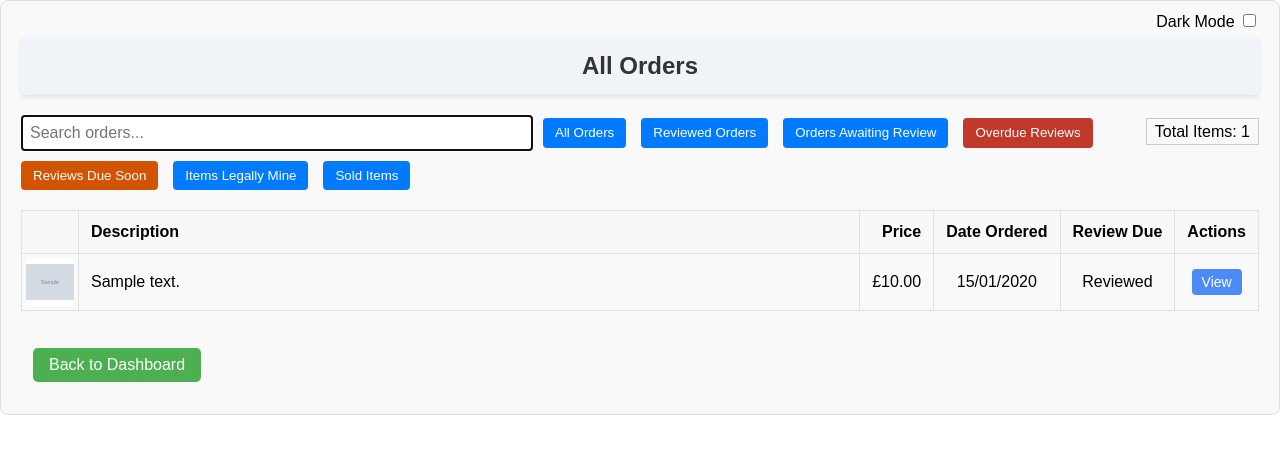
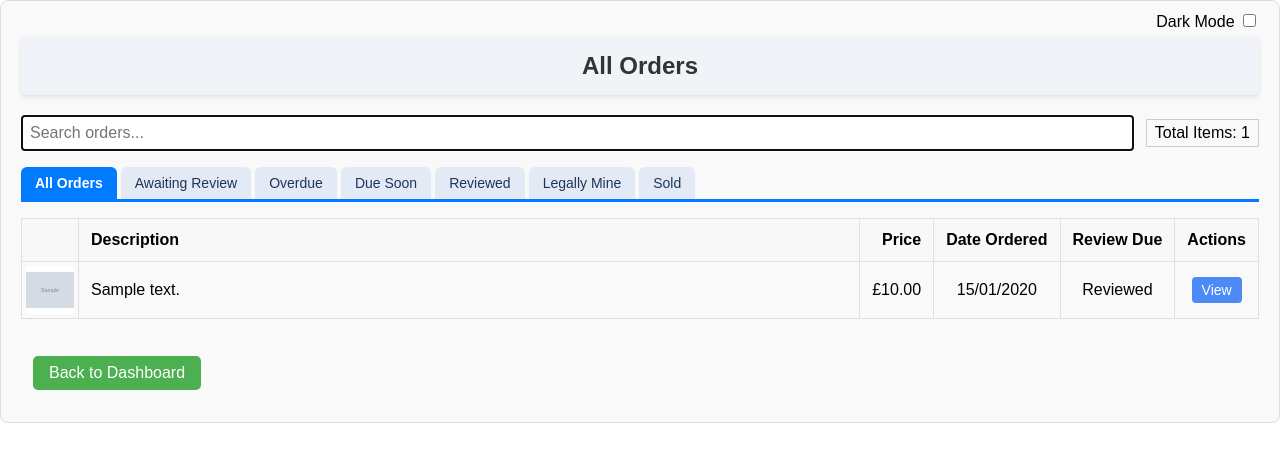
Before and after one commit to infidelus/vine-orders-app, a Flask app: page /orders?filter=all in a window 1280 px wide. Shown: the top 462 px of the page. Run offline with Flask 3, Linux system fonts and the light colour scheme; tables that the repository leaves empty hold one stand-in row (values such as "Sample post"); grey boxes marked "Sample" are stand-in pictures.

Commit message:
Replace the orders page filter buttons with tabs
- Search box on its own full-width row with the item count
- Filters shown as matching tabs with the current one highlighted
- Overdue and Due Soon tabs show their counts as red/amber badges
- Tabs share the width neatly on narrow windows

Co-Authored-By: Claude Opus 5.5 <noreply@anthropic.com>
Claude-Session: https://claude.ai/code/session_01W5yiS6iqTCSKypt1SRSzjz

```diff
--- a/app.py
+++ b/app.py
@@ -437,6 +437,32 @@ def review_due_cutoffs():
     return overdue_before.strftime('%Y-%m-%d'), due_soon_before.strftime('%Y-%m-%d')
 
 
+def review_reminder_counts(cursor):
+    """Return (overdue, due_soon): how many unreviewed items fall into each."""
+    overdue_before, due_soon_before = review_due_cutoffs()
+    cursor.execute('SELECT COUNT(*) FROM orders WHERE review_date IS NULL AND date_ordered < ?',
+                   (overdue_before,))
+    overdue = cursor.fetchone()[0]
+    cursor.execute('''
+        SELECT COUNT(*) FROM orders
+        WHERE review_date IS NULL AND date_ordered >= ? AND date_ordered <= ?
+    ''', (overdue_before, due_soon_before))
+    due_soon = cursor.fetchone()[0]
+    return overdue, due_soon
+
+
+# The tabs at the top of the orders page, in order: (filter name, label)
+ORDER_FILTERS = [
+    ('all', 'All Orders'),
+    ('awaiting', 'Awaiting Review'),
+    ('overdue', 'Overdue'),
+    ('due_soon', 'Due Soon'),
+    ('reviewed', 'Reviewed'),
+    ('legally_mine', 'Legally Mine'),
+    ('sold', 'Sold'),
+]
+
+
 # Custom filter for formatting datetime in dd/mm/yyyy format
 @app.template_filter('datetimeformat')
 def datetimeformat(value, days=0, format='%d/%m/%Y'):
@@ -747,17 +773,7 @@ def index():
     sales_current_year = cursor.fetchone()[0] or 0
 
     # --- Review reminders ---
-    overdue_before, due_soon_before = review_due_cutoffs()
-    cursor.execute('''
-        SELECT COUNT(*) FROM orders
-        WHERE review_date IS NULL AND date_ordered < ?
-    ''', (overdue_before,))
-    reviews_overdue = cursor.fetchone()[0]
-    cursor.execute('''
-        SELECT COUNT(*) FROM orders
-        WHERE review_date IS NULL AND date_ordered >= ? AND date_ordered <= ?
-    ''', (overdue_before, due_soon_before))
-    reviews_due_soon = cursor.fetchone()[0]
+    reviews_overdue, reviews_due_soon = review_reminder_counts(cursor)
 
     # Fetch the statistics for the current review period
     review_period = get_current_review_period()
@@ -887,8 +903,10 @@ def orders():
     conn = get_db_connection()
     cursor = conn.cursor()
 
-    # Get the filter type, default to 'awaiting' if no filter is provided
+    # Get the filter type, default to 'awaiting' if none (or an unknown one) is given
     filter_type = request.args.get('filter', 'awaiting')
+    if filter_type not in dict(ORDER_FILTERS):
+        filter_type = 'awaiting'
 
     # Pagination (applies to ALL filters)
     try:
@@ -983,6 +1001,15 @@ def orders():
         total_items, orders = count_and_fetch(where_sql, search_params)
 
     total_pages = (total_items + per_page - 1) // per_page if total_items else 1
+
+    # Tabs for the top of the page, with counts on the review reminder tabs
+    overdue_count, due_soon_count = review_reminder_counts(cursor)
+    badges = {'overdue': (overdue_count, 'overdue'), 'due_soon': (due_soon_count, 'due-soon')}
+    filter_tabs = [
+        {'key': key, 'label': label,
+         'badge': badges.get(key, (0, ''))[0], 'badge_kind': badges.get(key, (0, ''))[1]}
+        for key, label in ORDER_FILTERS
+    ]
 
     conn.close()
 
@@ -1023,6 +1050,7 @@ def orders():
         total_items=total_items,
         six_months_ago=six_months_ago,
         filter=filter_type,
+        filter_tabs=filter_tabs,
         page=page,
         total_pages=total_pages,
         q=q
--- a/static/css/style.css
+++ b/static/css/style.css
@@ -514,61 +514,6 @@ h1 {
     box-sizing: border-box;
 }
 
-/* Filter buttons */
-.btn-filter {
-    flex-shrink: 0; /* Prevents buttons from shrinking too much */
-    padding: 8px 12px;
-    background-color: #007bff;
-    color: white;
-    border: none;
-    border-radius: 4px;
-    cursor: pointer;
-    margin-right: 5px;
-    margin-bottom: 20px;
-    white-space: nowrap; /* Prevents text wrapping */
-    line-height: 1; /* Aligns buttons vertically with the search bar */
-}
-
-.btn-filter:hover {
-    background-color: #0056b3;
-}
-
-.dark-mode .btn-filter {
-    background-color: #007bff;
-    transition: background-color 0.3s ease; /* Smooth transition for link */
-}
-
-.dark-mode .btn-filter:hover {
-    background-color: #0056b3;
-}
-
-/* Filters container */
-.filters {
-    display: grid;
-    grid-template-columns: 1fr auto;
-    grid-template-rows: auto auto;
-    grid-template-areas:
-        "left right"
-        "left .";
-    align-items: start;
-    gap: 10px;
-    margin-bottom: 20px;
-}
-
-.filters-left {
-    grid-area: left;
-    display: flex;
-    flex-wrap: wrap;
-    align-items: center;
-    gap: 10px;
-}
-
-.filters-right {
-    grid-area: right;
-    align-self: start;      /* important: never drift between rows */
-    margin-top: 8px;        /* tiny optical alignment tweak */
-}
-
 /* Total Items Styling */
 .item-count {
     border: 1px solid #ccc;
@@ -818,30 +763,6 @@ html[data-theme='dark'],body[data-theme='dark'] {
     }
 }
 
-/* Stack filters only on small screens */
-@media (max-width: 700px) {
-    .filters {
-        flex-direction: column;
-        align-items: flex-start;
-    }
-
-    .filters-left,
-    .filters-right {
-        width: 100%;
-    }
-}
-
-@media (max-width: 600px) {
-    .filters-right {
-        margin-top: 10px;
-    }
-
-    .btn-filter {
-        flex: 1;
-        text-align: center;
-    }
-}
-
 /* Dashboard / stats responsiveness */
 @media (max-width: 768px) {
     .stat-box {
@@ -915,18 +836,6 @@ body {
 
 .dark-mode .search-form {
     background: transparent !important;
-}
-
-/* Orders page: responsive search bar sizing */
-.filters-left .search-bar {
-    width: clamp(280px, 40vw, 520px);
-    flex: 0 1 auto;
-    box-sizing: border-box;
-}
-
-/* Filter buttons spacing */
-.filters-left .btn-filter {
-    margin-bottom: 0;
 }
 
 /* ===============================
@@ -1299,22 +1208,6 @@ body {
     background-color: #6b5220 !important;
 }
 
-.btn-filter-overdue {
-    background-color: #c0392b !important;
-}
-
-.btn-filter-overdue:hover {
-    background-color: #962d22 !important;
-}
-
-.btn-filter-due-soon {
-    background-color: #d35400 !important;
-}
-
-.btn-filter-due-soon:hover {
-    background-color: #a84300 !important;
-}
-
 /* Review due date on the order page */
 .due-text-overdue {
     color: #c0392b;
@@ -1502,3 +1395,104 @@ body {
 .dark-mode .picture-preview {
     border-color: #555;
 }
+
+/* --- Orders page: search box and filter tabs --- */
+.orders-toolbar {
+    display: flex;
+    align-items: center;
+    gap: 12px;
+    margin-bottom: 16px;
+}
+
+.orders-toolbar .search-form {
+    flex: 1;
+}
+
+.orders-toolbar .search-bar {
+    width: 100%;
+    min-width: 0;
+}
+
+.filter-tabs {
+    display: flex;
+    flex-wrap: wrap;
+    gap: 4px;
+    border-bottom: 3px solid #007bff;
+    margin-bottom: 16px;
+}
+
+.filter-tab {
+    display: inline-flex;
+    align-items: center;
+    gap: 6px;
+    padding: 8px 14px;
+    border-radius: 6px 6px 0 0;
+    background-color: #e3eaf5;
+    color: #1d3557;
+    text-decoration: none;
+    font-size: 14px;
+    white-space: nowrap;
+}
+
+.filter-tab:hover {
+    background-color: #cbd8ee;
+}
+
+.filter-tab.active {
+    background-color: #007bff;
+    color: #ffffff;
+    font-weight: bold;
+}
+
+/* Count badges on the Overdue and Due Soon tabs */
+.tab-badge {
+    min-width: 20px;
+    padding: 1px 7px;
+    border-radius: 10px;
+    font-size: 12px;
+    font-weight: bold;
+    line-height: 18px;
+    text-align: center;
+    color: #ffffff;
+    box-sizing: border-box;
+}
+
+.tab-badge-overdue {
+    background-color: #c0392b;
+}
+
+.tab-badge-due-soon {
+    background-color: #d35400;
+}
+
+.dark-mode .filter-tab {
+    background-color: #2c2c2c;
+    color: #dddddd;
+}
+
+.dark-mode .filter-tab:hover {
+    background-color: #3d3d3d;
+}
+
+.dark-mode .filter-tab.active {
+    background-color: #007bff;
+    color: #ffffff;
+}
+
+/* On narrow windows, the search box and count stack, and the tabs share the width */
+@media (max-width: 600px) {
+    .orders-toolbar {
+        flex-direction: column;
+        align-items: stretch;
+    }
+
+    .orders-toolbar .item-count {
+        align-self: flex-end;
+    }
+
+    .filter-tab {
+        flex: 1 1 auto;
+        justify-content: center;
+        padding: 8px 10px;
+    }
+}
--- a/templates/orders.html
+++ b/templates/orders.html
@@ -20,11 +20,8 @@
         <!-- Banner -->
         <h1 class="banner-heading">All Orders</h1>
 
-        <!-- Search Bar and Filter Buttons -->
-        <div class="filters">
-            <div class="filters-left">
-
-                <!-- SERVER-SIDE SEARCH -->
+        <!-- Search box and item count -->
+        <div class="orders-toolbar">
             <form method="get" action="{{ url_for('orders') }}" class="search-form">
                 <input type="hidden" name="filter" value="{{ filter }}">
                 <input type="hidden" name="page" value="1">
@@ -36,34 +33,21 @@
                     class="search-bar"
                 >
             </form>
-
-                <button class="btn-filter" onclick="window.location.href='{{ url_for('orders', filter='all') }}'">
-                    All Orders
-                </button>
-                <button class="btn-filter" onclick="window.location.href='{{ url_for('orders', filter='reviewed') }}'">
-                    Reviewed Orders
-                </button>
-                <button class="btn-filter" onclick="window.location.href='{{ url_for('orders', filter='awaiting') }}'">
-                    Orders Awaiting Review
-                </button>
-                <button class="btn-filter btn-filter-overdue" onclick="window.location.href='{{ url_for('orders', filter='overdue') }}'">
-                    Overdue Reviews
-                </button>
-                <button class="btn-filter btn-filter-due-soon" onclick="window.location.href='{{ url_for('orders', filter='due_soon') }}'">
-                    Reviews Due Soon
-                </button>
-                <button class="btn-filter" onclick="window.location.href='{{ url_for('orders', filter='legally_mine') }}'">
-                    Items Legally Mine
-                </button>
-                <button class="btn-filter" onclick="window.location.href='{{ url_for('orders', filter='sold') }}'">
-                    Sold Items
-                </button>
+            <span class="item-count">Total Items: {{ total_items }}</span>
         </div>
 
-            <div class="filters-right">
-                <span class="item-count">Total Items: {{ total_items }}</span>
-            </div>
-        </div>
+        <!-- Filter tabs (the one you're viewing is highlighted; the numbers show
+             how many reviews are overdue or due soon) -->
+        <nav class="filter-tabs" aria-label="Filter orders">
+            {% for tab in filter_tabs %}
+                <a href="{{ url_for('orders', filter=tab.key) }}"
+                   class="filter-tab {% if filter == tab.key %}active{% endif %}"
+                   {% if filter == tab.key %}aria-current="page"{% endif %}>
+                    {{ tab.label }}
+                    {% if tab.badge %}<span class="tab-badge tab-badge-{{ tab.badge_kind }}">{{ tab.badge }}</span>{% endif %}
+                </a>
+            {% endfor %}
+        </nav>
 
         <!-- Orders Table -->
         <div class="table-container">
```
Lines whose indentation alone changed are shown as unchanged.
